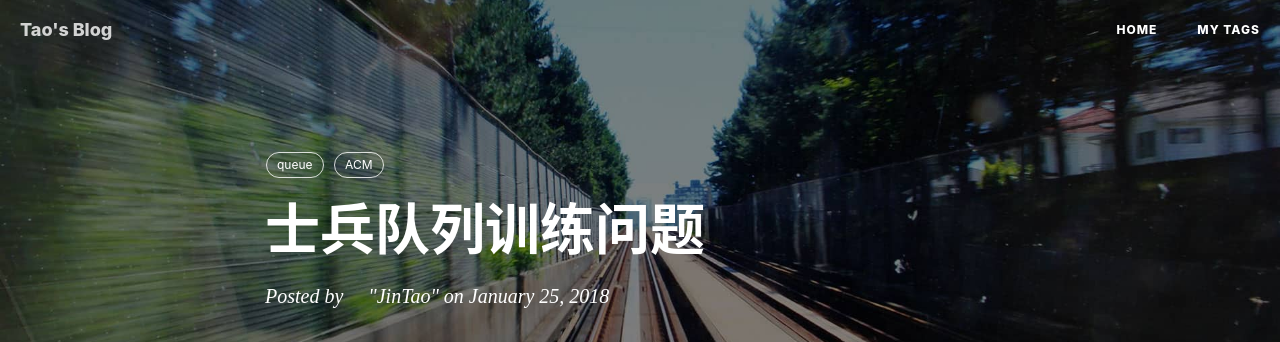
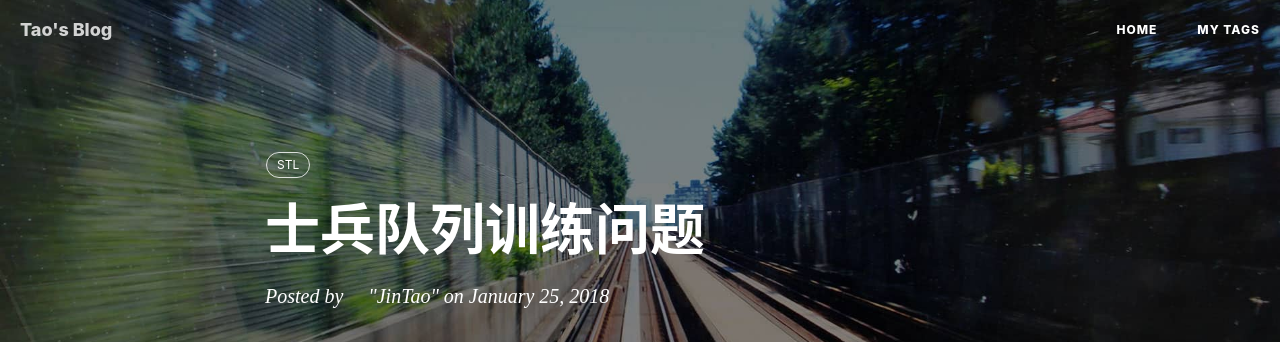
Before and after one commit to pandaKINandQUEEN/GinKo-BFU.github.io, a Jekyll site: the page built from _posts/2018-01-25-Soldier-queue-training-problem.md, in a window 1280 px wide and 900 px high. Shown: the top 342 px of the window. Built offline with Jekyll 4.4.1, drawn with Linux system fonts in a browser that asks for light colours; nearby versions of some CDN libraries; comment, search, counter and statistics services are not loaded.

Commit message:
Update 2018-01-25-Soldier-queue-training-problem.md

```diff
--- a/_posts/2018-01-25-Soldier-queue-training-problem.md
+++ b/_posts/2018-01-25-Soldier-queue-training-problem.md
@@ -7,8 +7,7 @@ author:     "JinTao"
 header-img: "img/bloghead.jpg"
 catalog: true
 tags:
-    - queue
-    - ACM
+    - STL
 
 ---
 
```
